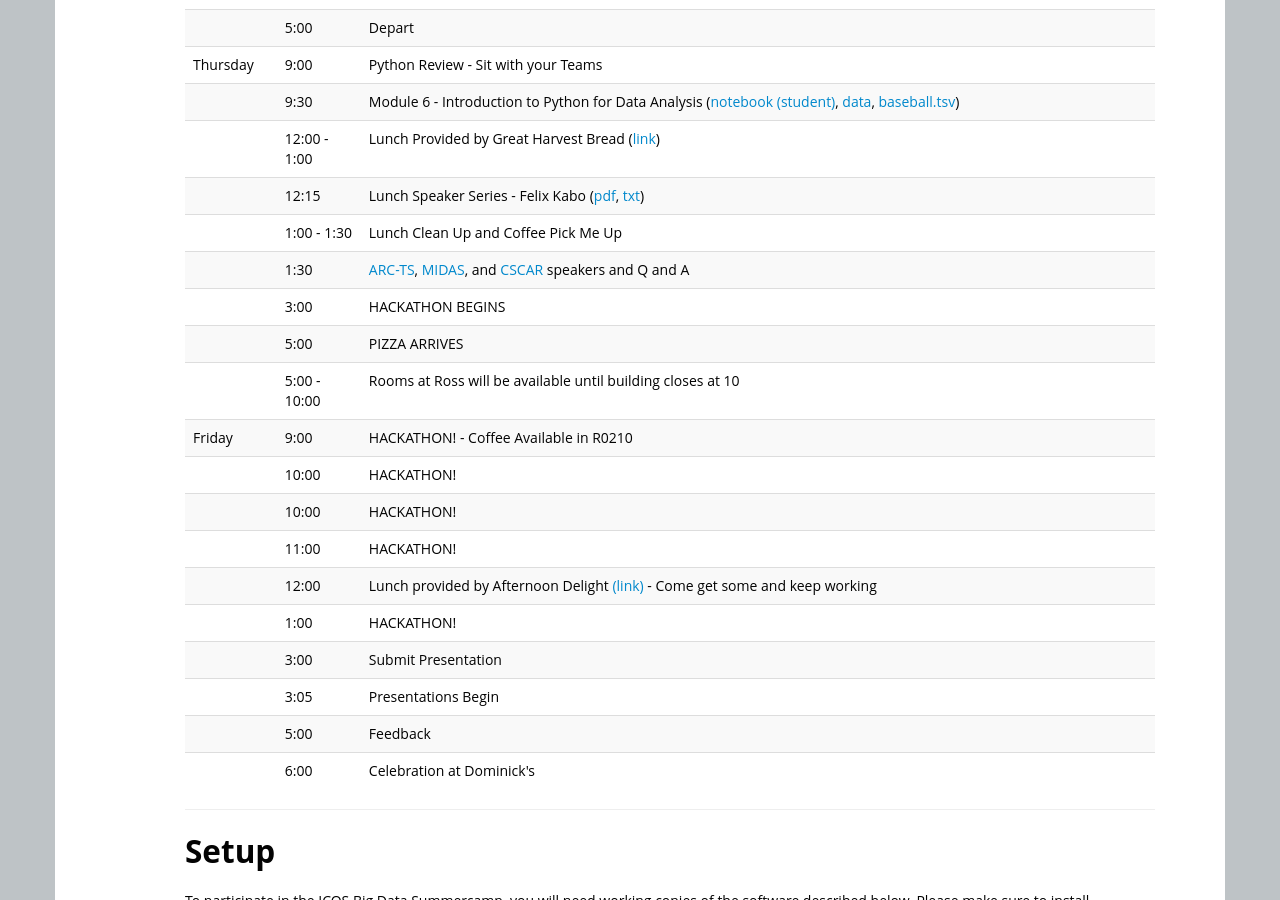
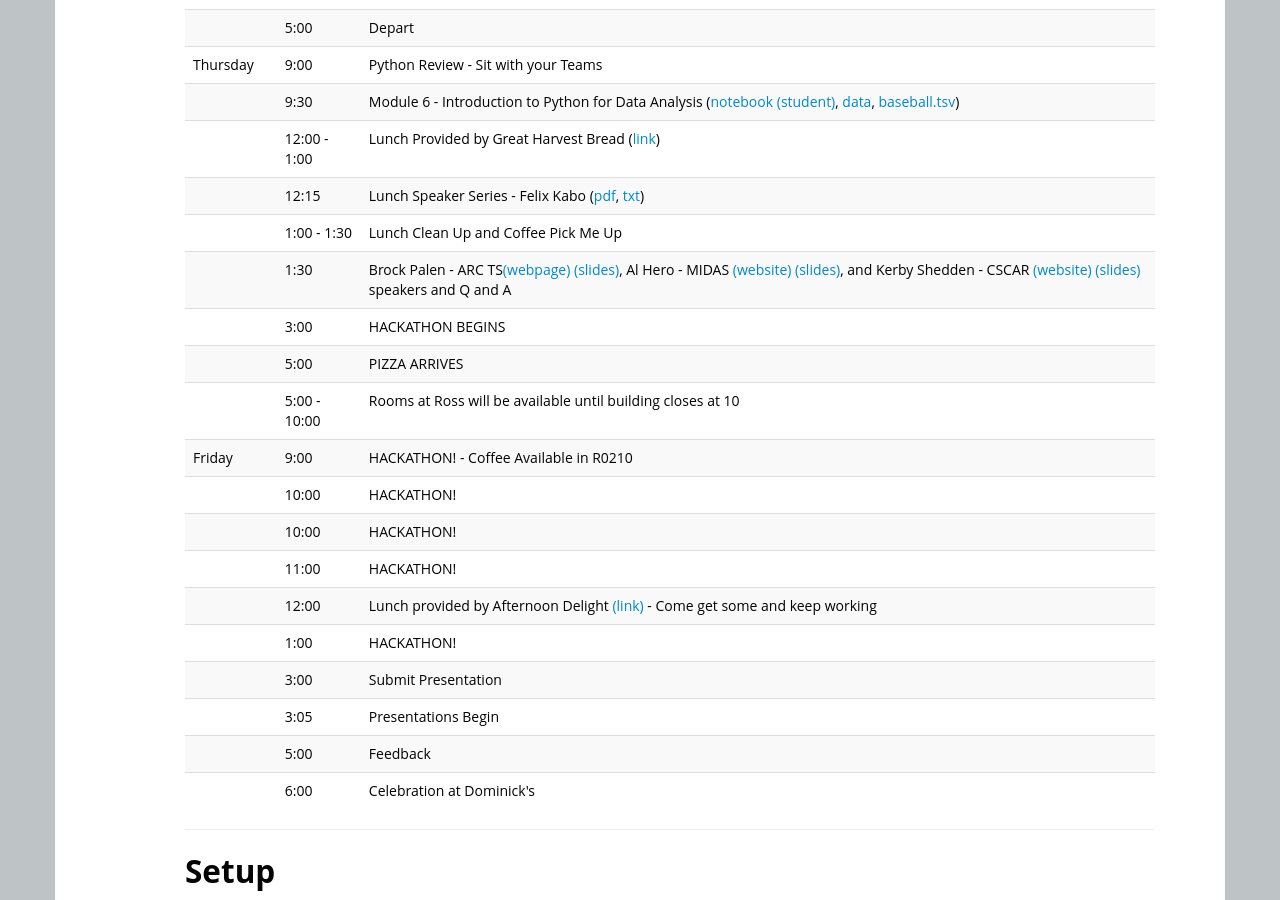
Before and after one commit to ICOSBigDataCamp/2018-summer-camp, a Jekyll site: the page built from index.html, in a window 1280 px wide and 900 px high, scrolled down 2123 px. Built offline with Jekyll 4.4.1, drawn with Linux system fonts in a browser that asks for light colours.

Commit message:
Create index.html

```diff
--- a/index.html
+++ b/index.html
@@ -179,8 +179,9 @@ Organizing committee: Jerry Davis, H. V. Jagadish, Cliff Lampe, and Brian Noble
   <tr> <td></td>       <td>12:00 - 1:00 </td>   <td>Lunch Provided by Great Harvest Bread (<a href="http://annarbormi.greatharvestbread.com/">link</a>)</td> </tr>
   <tr> <td></td>       <td>12:15</td>   <td>Lunch Speaker Series - Felix Kabo (<a href="slides/Kabo SQL Vignettes 06082017.pdf">pdf</a>, <a href="slides/Kabo Locations Data 06072017.txt">txt</a>)</td> </tr>
   <tr> <td></td>       <td>1:00 - 1:30</td>    <td>Lunch Clean Up and Coffee Pick Me Up</td> </tr>
-  <tr> <td></td>       <td>1:30</td>   <td><a href="slides/2017 ICOS Data Services.pdf">ARC-TS</a>, <a href="slides/hero_ICOS17-presentation.pdf">MIDAS</a>, and <a href="slides/CSCAR overview for ICOS.pdf">CSCAR</a> speakers and Q and A </td> </tr>
-    <!--(<a href="slides/Big Data Summer Camp - ARC info 2016.pptx">Slides</a>)-->
+  <tr> <td></td>       <td>1:30</td>   <td>Brock Palen -  ARC TS<a href="http://arc-ts.umich.edu/staff-member/brock-palen/">(webpage)</a> <a href="slides/2017 ICOS Data Services.pdf">(slides)</a>,
+      Al Hero - MIDAS <a href="http://web.eecs.umich.edu/~hero/">(website)</a> <a href="slides/hero_ICOS17-presentation.pdf">(slides)</a>,
+      and Kerby Shedden -  CSCAR <a href="http://cscar.research.umich.edu/staff-member/kerby-shedden/">(website)</a> <a href="slides/CSCAR overview for ICOS.pdf">(slides)</a> speakers and Q and A </td> </tr>
   <tr> <td></td>       <td>3:00</td>   <td>HACKATHON BEGINS</td> </tr>
   <tr> <td></td>       <td>5:00</td>   <td>PIZZA ARRIVES</td> </tr>
   <tr> <td></td>       <td>5:00 - 10:00</td>   <td>Rooms at Ross will be available until building closes at 10</td> </tr>
```
